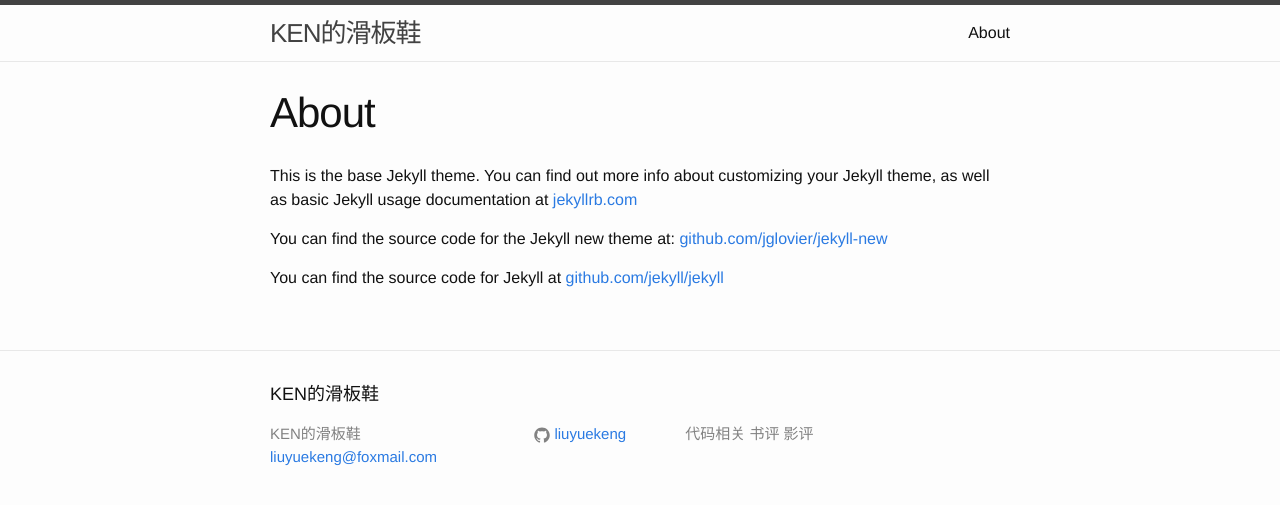
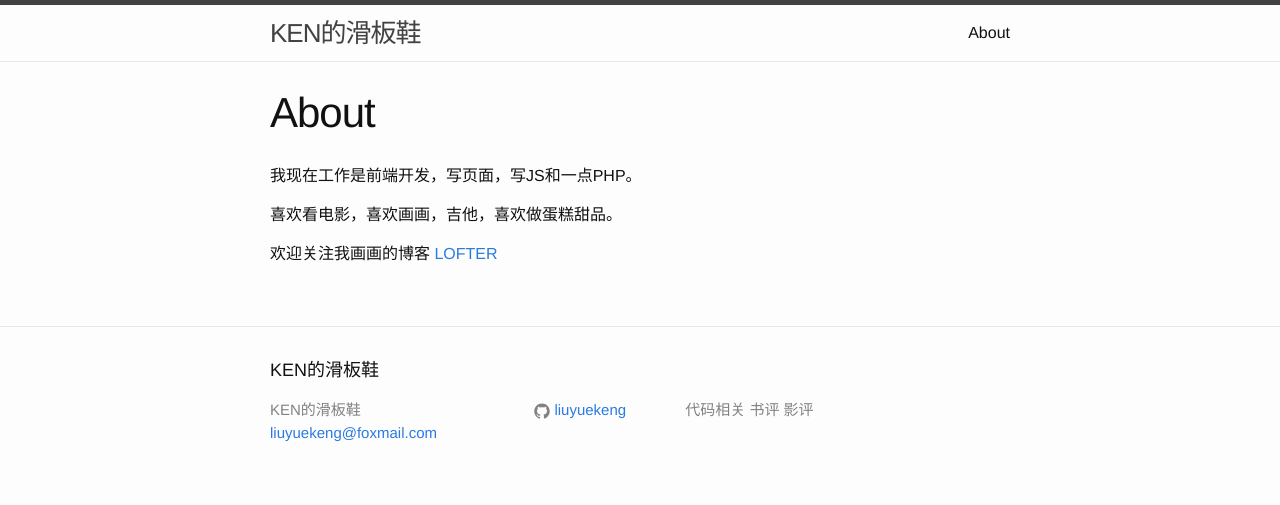
Before and after one commit to liuyuekeng/liuyuekeng.github.io, a Jekyll site: the page built from about.md, in a window 1280 px wide. Shown: the top 505 px of the page. Built offline with Jekyll 4.4.1, drawn with Linux system fonts in a browser that asks for light colours.

Commit message:
update about

```diff
--- a/about.md
+++ b/about.md
@@ -4,8 +4,9 @@
 permalink: /about/
 ---
 
-This is the base Jekyll theme. You can find out more info about customizing your Jekyll theme, as well as basic Jekyll usage documentation at [jekyllrb.com](http://jekyllrb.com/)
 
-You can find the source code for the Jekyll new theme at: [github.com/jglovier/jekyll-new](https://github.com/jglovier/jekyll-new)
+我现在工作是前端开发，写页面，写JS和一点PHP。
 
-You can find the source code for Jekyll at [github.com/jekyll/jekyll](https://github.com/jekyll/jekyll)
+喜欢看电影，喜欢画画，吉他，喜欢做蛋糕甜品。
+
+欢迎关注我画画的博客 [LOFTER](http://sunnybass.lofter.com/)
```
Also changed, not shown: _posts/2015-10-29-Functional-Javascript.md (+1 -1 lines), _posts/2015-11-1-web-security-1.md (renamed from _posts/2015-11-1-web-security.md, +1 -1 lines), _posts/2015-11-3-web-security-2.md (added).
